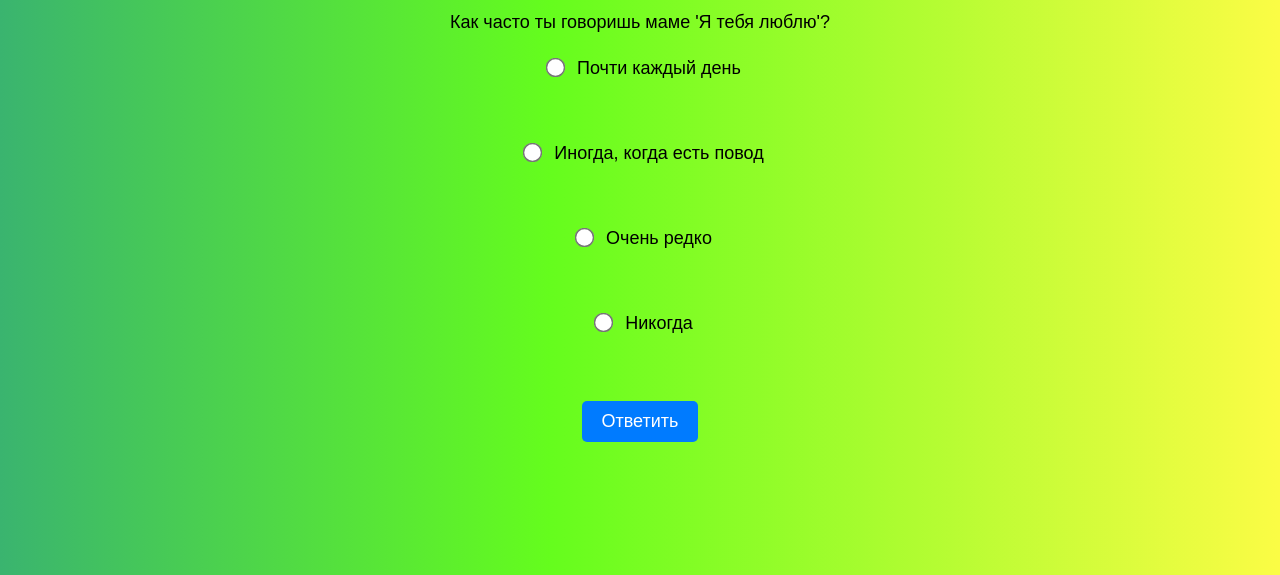
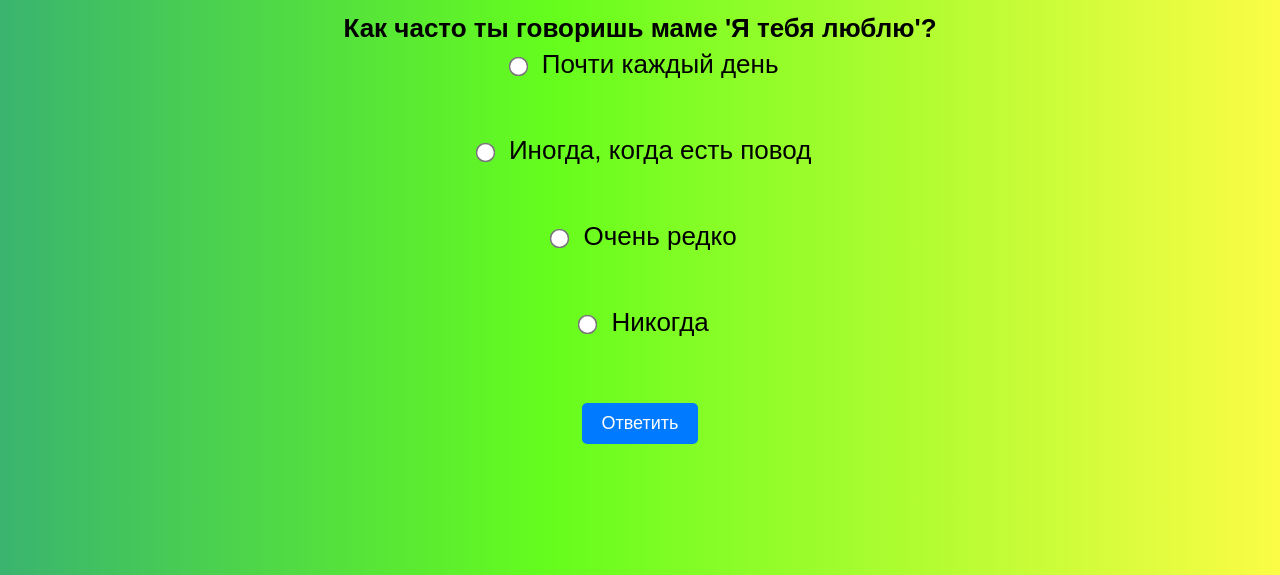
Before and after one commit to AleksandrVolobuev/Test_love_is_, a plain HTML site: page index.html in a window 1280 px wide. Shown: the part 265-840 px from the top of the page. Drawn offline with Linux system fonts and the light colour scheme.

Commit message:
fix 0.0.1

```diff
--- a/assets/css/style.css
+++ b/assets/css/style.css
@@ -48,6 +48,11 @@ input[type="radio"] {
 /* Дополнительные стили для лейблов, чтобы они выглядели лучше */
 label {
   display: block;
-  font-size: 18px;
+  font-size: 26px;
   margin: 5px 0;
 }
+p {
+  font-size: 26px;
+  margin: 5px 0;
+  font-weight: bold;
+}
```
